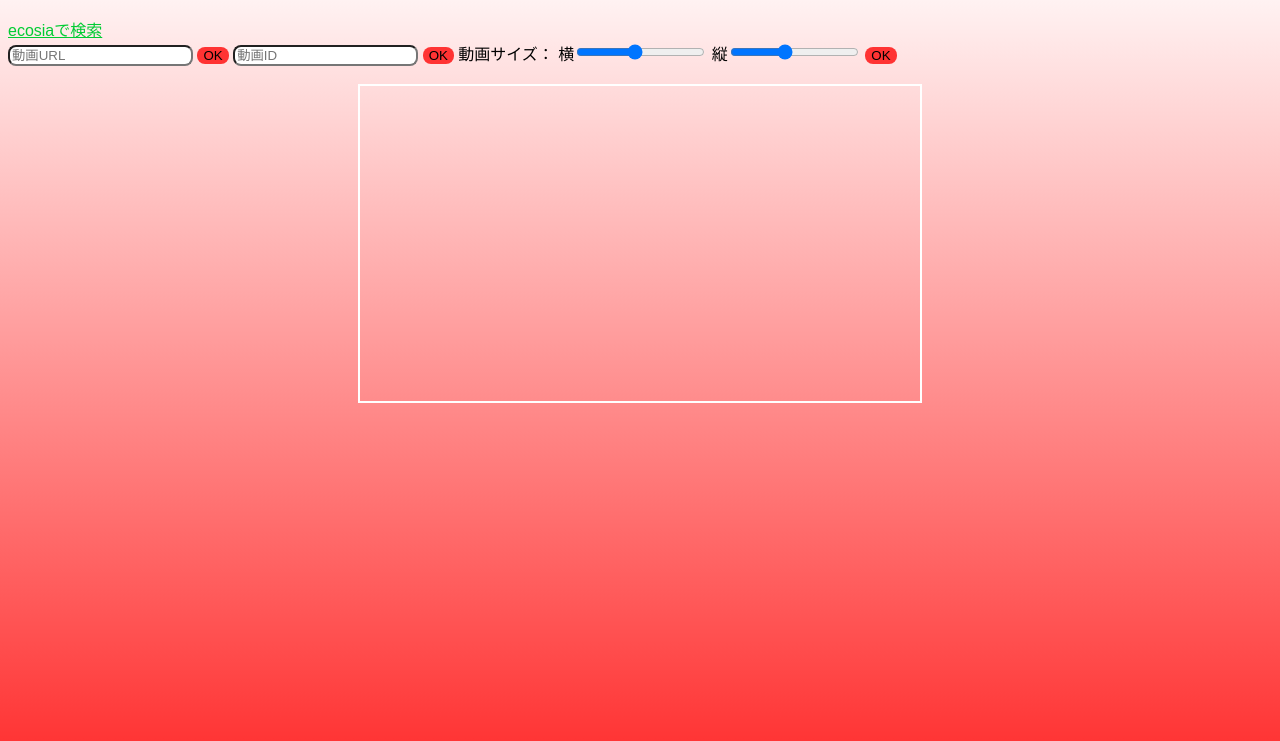
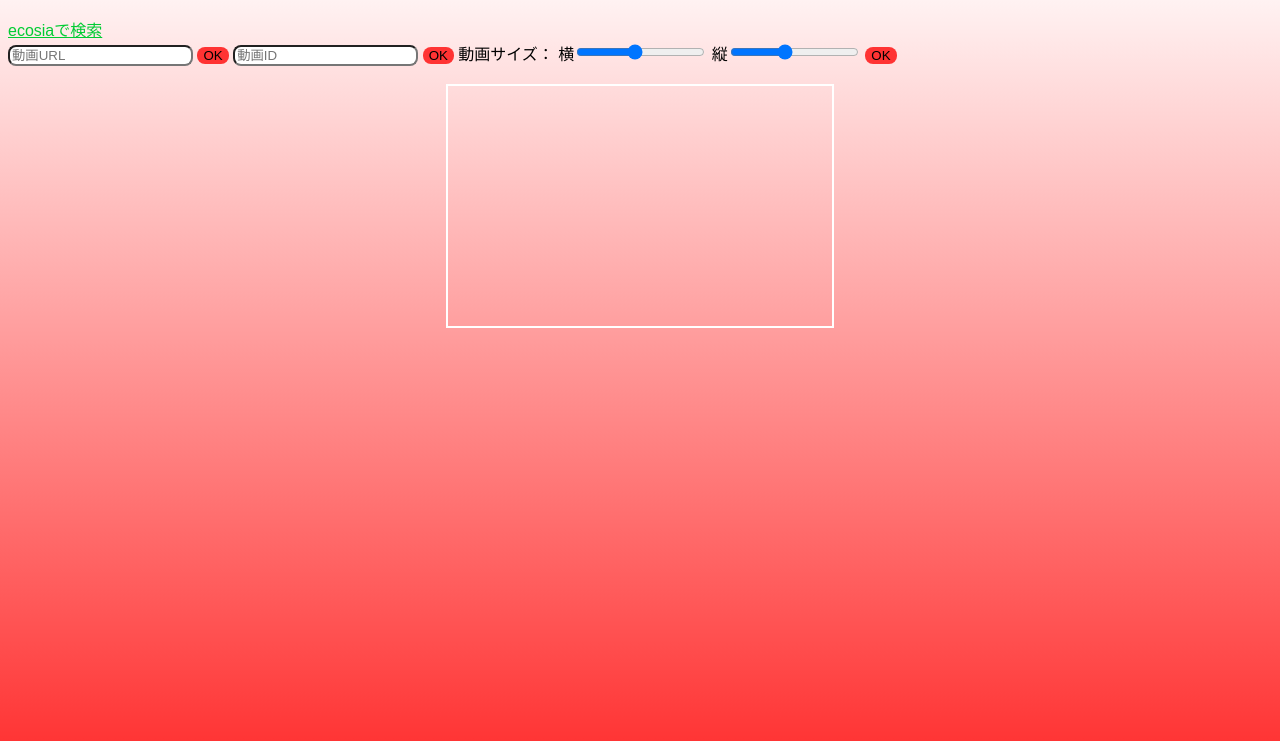
Before and after one commit to Koronteto/Youtube-Player, a plain HTML site: page index.html in a window 1280 px wide. Shown: the part 51-792 px from the top of the page. Drawn offline with Linux system fonts and the light colour scheme; a web font is replaced by a local one.

Commit message:
fix screen size

```diff
--- a/index.html
+++ b/index.html
@@ -69,5 +69,8 @@
             let height = document.getElementById("height_value");
             width.max = window.innerWidth - 30;
             height.max = window.innerHeight - 40;
+            let screen = document.getElementById("screen");
+            screen.width = window.innerWidth * 0.3
+            screen.height = window.innerHeight * 0.3
     </script>
 </html>
```
